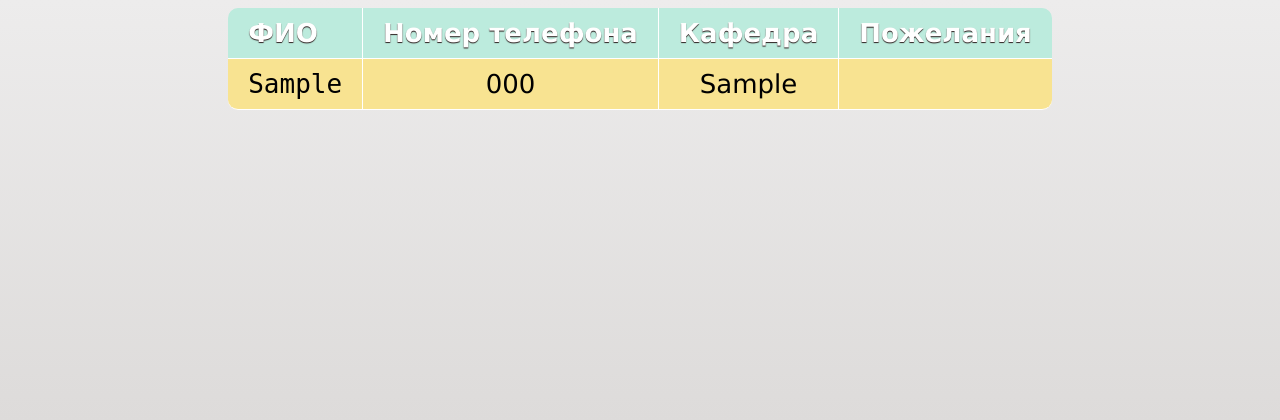
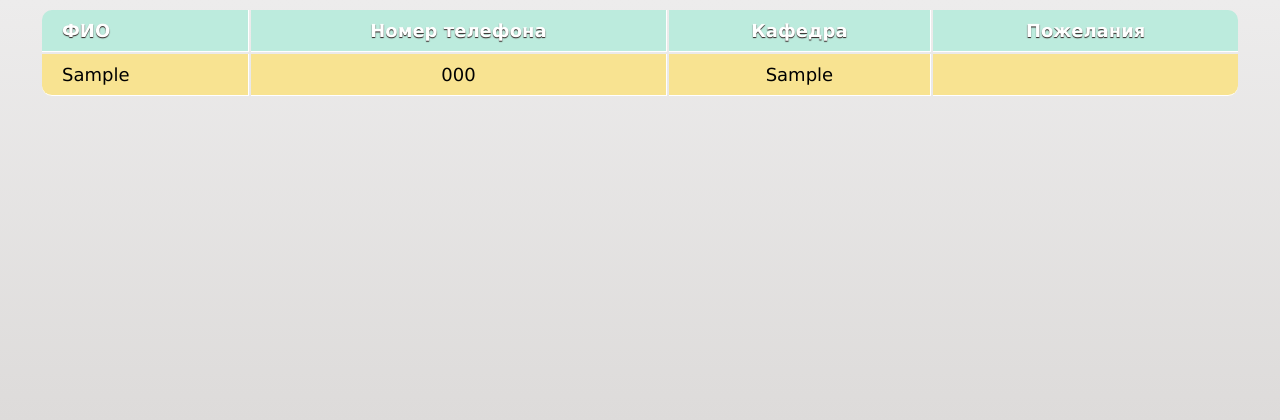
Before and after one commit to vokarpenko/Raspisanie, a PHP site: page / in a window 1280 px wide. Shown: the top 420 px of the page. Run offline with PHP 8.4, Linux system fonts and the light colour scheme; tables that the repository leaves empty or names only in its code hold one stand-in row (values such as "Sample post"); data that the repository does not hold is empty; some libraries are stand-ins or nearby versions.

Commit message:
normal text in homepage

```diff
--- a/com/head.php
+++ b/com/head.php
@@ -1,4 +1,5 @@
 <head>
+
 	<meta http-equiv="Content-Type" content="text/html; charset=UTF-8" />
 	<link rel="stylesheet" type="text/css" href="/css/my.css">
 	<!-- <script type="text/javascript" src="http://ajax.googleapis.com/ajax/libs/jquery/1.3.2/jquery.min.js"></script> -->
--- a/com/wishes.php
+++ b/com/wishes.php
@@ -1,5 +1,7 @@
+
 
 <link rel="stylesheet" type="text/css" href="/css/wishes.css">
+<div id ="tab">
 <table>
   <tr>
     <th>ФИО</th>
@@ -33,10 +35,10 @@
       $pr_wishes .= "-       ".$wish."\n";
     }
     $table .= "<tr>
-            <td><xmp>".$fio."</xmp></td>
+            <td>".$fio."</td>
             <td>".$phonenumber."</td>
             <td>".$department."</td>
-            <td><xmp>".$pr_wishes."</xmp></td>
+            <td>".$pr_wishes."</code></td>
           </tr>";
   }
   echo $table;
@@ -44,3 +46,4 @@
   $db2->stop();
   ?>
 </table>
+</div>
--- a/css/wishes.css
+++ b/css/wishes.css
@@ -1,11 +1,17 @@
+#tab{
+	max-width: 1200px;
+	margin-left: auto;
+    margin-right: auto;
+}
 table {
 font-family: "Lucida Sans Unicode", "Lucida Grande", Sans-Serif;
-font-size: 26px;
+font-size: 18px;
 border-radius: 10px;
-border-spacing: 0;
+
 text-align: center;
   margin-left: auto;
     margin-right: auto;
+     width: 100%;
 }
 th {
 background: #BCEBDD;
```
